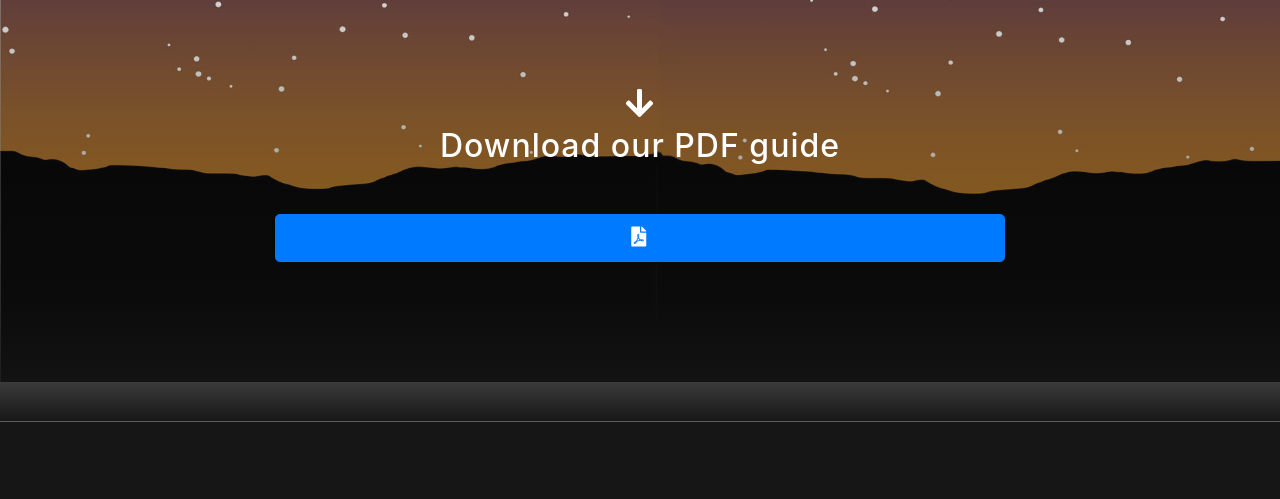
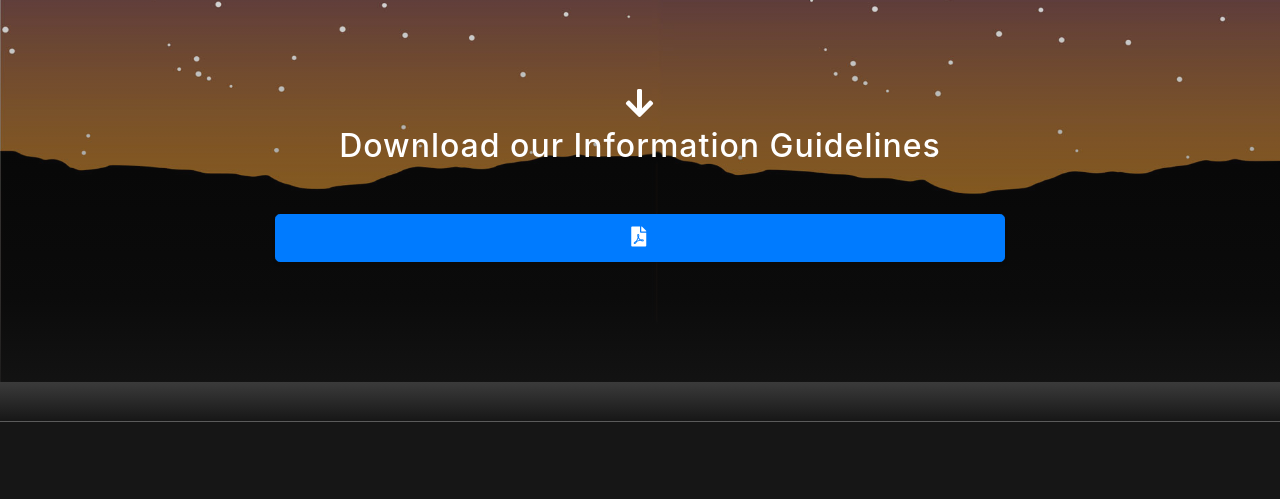
Before and after one commit to cultureinclass/cultureinclass.github.io, a website with bundled scripts: page index.html in a window 1280 px wide. Shown: the part 3100-3599 px from the top of the page. Built offline with nearby package versions, Linux system fonts and the light colour scheme.

```diff
--- a/index.html
+++ b/index.html
@@ -136,7 +136,7 @@
         <div class="col-md-10 col-lg-8 mx-auto text-center">
 
           <i class="fas fa-arrow-down fa-2x mb-2 text-white"></i>
-          <h2 class="text-white mb-5"> Download our PDF guide  </h2>
+          <h2 class="text-white mb-5"> Download our Information Guidelines  </h2>
 
           <form class="form-inline d-flex">
 
```
Also changed, not shown: img/bg-masthead2333.jpg (deleted), img/bg-signup2.jpg (deleted).
